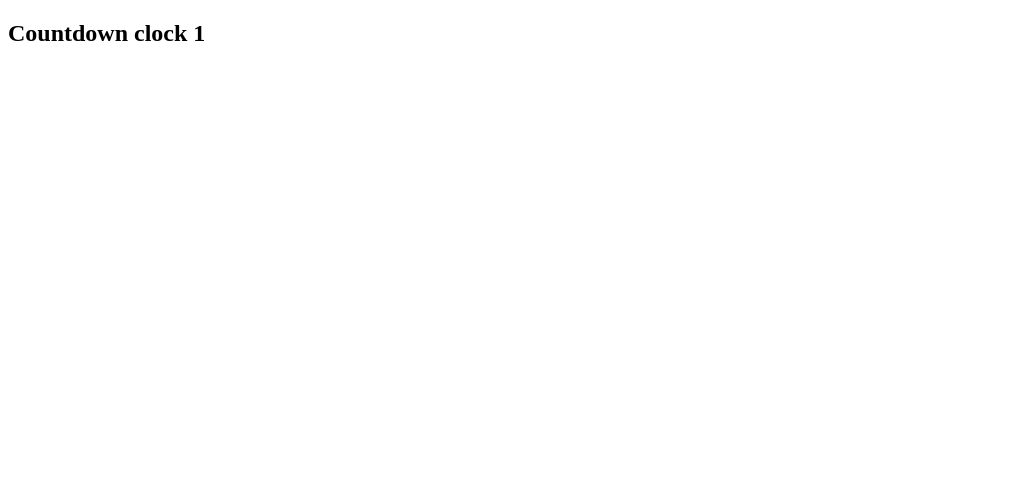
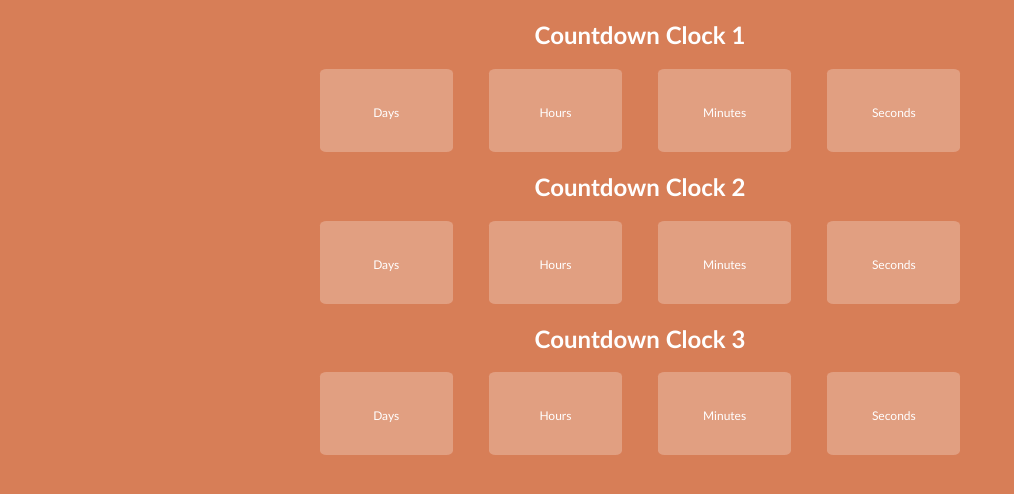
Before and after one commit to Tane4ka170/new1, a plain HTML site: page index.html in a window 1280 px wide. Shown: the whole page, without its empty margins (0-1014 px from the left). Drawn offline with Linux system fonts and the light colour scheme.

Commit message:
Added 3 countdown clocks and init script

```diff
--- a/index.html
+++ b/index.html
@@ -4,15 +4,33 @@
     <meta charset="UTF-8" />
     <meta name="viewport" content="width=device-width, initial-scale=1.0" />
     <title>TimeBomb</title>
+    <link rel="stylesheet" href="/css/style.min.css" />
   </head>
   <body>
-    <h2>Countdown clock 1</h2>
+    <h2>Countdown Clock 1</h2>
     <div class="clock" id="clock1">
       <div data-value="days"></div>
       <div data-value="hours"></div>
       <div data-value="minutes"></div>
       <div data-value="seconds"></div>
     </div>
+
+    <h2>Countdown Clock 2</h2>
+    <div class="clock" id="clock2">
+      <div data-value="days"></div>
+      <div data-value="hours"></div>
+      <div data-value="minutes"></div>
+      <div data-value="seconds"></div>
+    </div>
+
+    <h2>Countdown Clock 3</h2>
+    <div class="clock" id="clock3">
+      <div data-value="days"></div>
+      <div data-value="hours"></div>
+      <div data-value="minutes"></div>
+      <div data-value="seconds"></div>
+    </div>
     <script src="/js/countdown.js"></script>
+    <script src="/js/init.js"></script>
   </body>
 </html>
```
